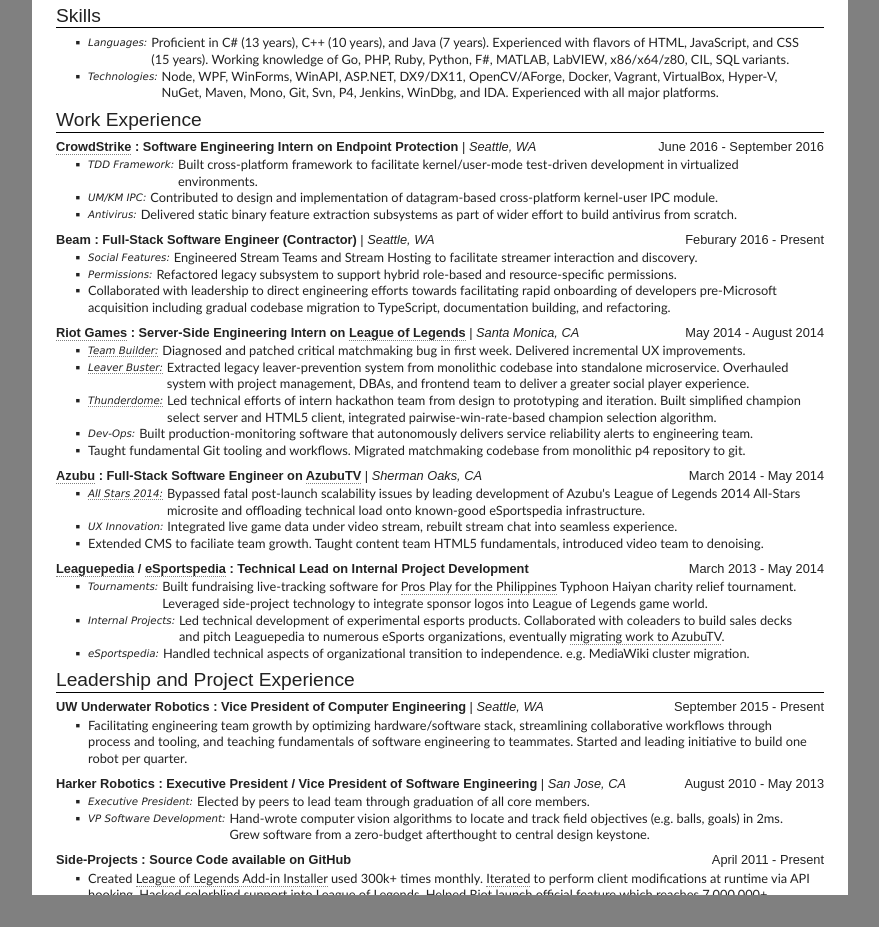
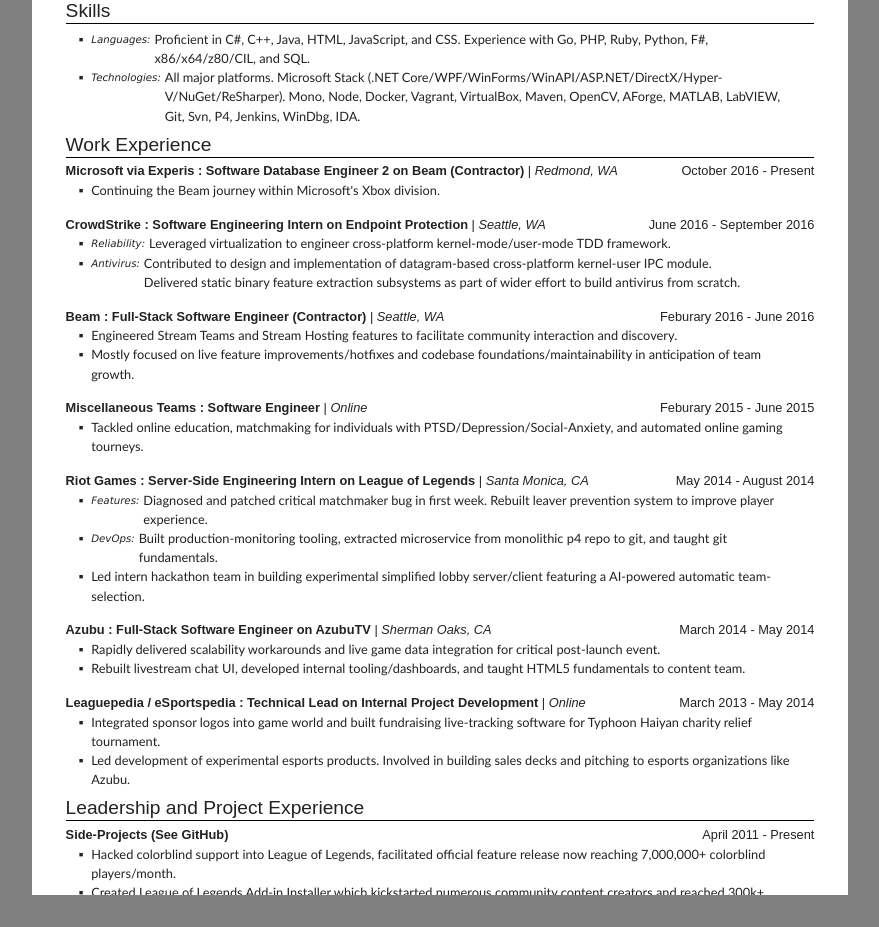
Before and after one commit to ItzWarty/resume, a plain HTML site: page index.html in a window 1280 px wide. Shown: the part 177-1104 px from the top of the page, without its empty margins (192-1071 px from the left). Drawn offline with Linux system fonts and the light colour scheme.

Commit message:
Add MS, trim wording, increase padding

```diff
--- a/index.html
+++ b/index.html
@@ -15,7 +15,7 @@
                <nav>
                   <a href="mailto:miyu@dargon.io">miyu@dargon.io</a>
                   <a href="http://lnked.in/miyu">lnked.in/miyu</a>
-                  <a href="https://github.com/ItzWarty">github.com/ItzWarty</a>
+                  <a href="https://github.com/ItzWarty">github.com/miyu</a>
                   <a href="tel:5103046673">(510)304-6673</a>
                </nav>
             </div>
@@ -33,8 +33,7 @@
                      <ul>
                         <li>
                            <p>
-                              Double Majoring in Computer Science, Applied and Computational Mathematical Sciences
-                              </br>3.8 Recent GPA, 5x Dean's List
+                              Double Majoring in Computer Science, Applied Math. 3.8 Recent GPA, 5x Dean's List.
                            </p>
                         </li>
                      </ul>
@@ -51,17 +50,17 @@
                         <li>
                            <h2>Languages:</h2>
                            <p>
-                              Proficient in <span>C# (13 years)</span>, <span>C++ (10 years)</span>, and <span>Java (7 years)</span>.
-                              Experienced with flavors of HTML, JavaScript, and CSS (15 years).
-                              Working knowledge of Go, PHP, Ruby, Python, F#, MATLAB, LabVIEW, x86/x64/z80, CIL, SQL variants.
+                              Proficient in <span>C#</span>, <span>C++</span>, <span>Java</span>, HTML, JavaScript, and CSS.
+                              Experience with Go, PHP, Ruby, Python, F#, x86/x64/z80/CIL, and SQL.
                            </p>
                         </li>
                         <li>
                            <h2>Technologies:</h2>
                             <p>
-                              Node, WPF, WinForms, WinAPI, ASP.NET, DX9/DX11, OpenCV/AForge, Docker, Vagrant, VirtualBox, Hyper-V, NuGet, Maven, Mono,
-                              <span>Git, Svn, P4,</span> Jenkins, WinDbg, and IDA.
-                              Experienced with all major platforms.
+                              All major platforms.
+
+                              Microsoft Stack (.NET Core/WPF/WinForms/WinAPI/ASP.NET/DirectX/Hyper-V/NuGet/ReSharper). Mono, Node, Docker, Vagrant, VirtualBox, Maven,
+                              OpenCV, AForge, MATLAB, LabVIEW, <span>Git, Svn, P4,</span> Jenkins, WinDbg, IDA.
                            </p>
                         </li>
                      </ul>
@@ -74,6 +73,23 @@
             <ul>
                <li class="thing">
                   <header>
+                     <h1><a href="http://www.microsoft.com/">Microsoft via Experis</a></h1>
+                     <address>Redmond, WA</address>
+                     <time>October 2016 - Present</time>
+                     <span class="role">Software Database Engineer 2 on Beam (Contractor)</span>
+                  </header>
+                  <section>
+                     <ul>
+                        <li>
+                           <p>
+                              Continuing the Beam journey within Microsoft's Xbox division.
+                           </p>
+                        </li>
+                     </ul>
+                  </section>
+               </li>
+               <li class="thing">
+                  <header>
                      <h1><a href="http://www.riotgames.com/">CrowdStrike</a></h1>
                      <address>Seattle, WA</address>
                      <time>June 2016 - September 2016</time>
@@ -82,21 +98,16 @@
                   <section>
                      <ul>
                         <li>
-                           <h2>TDD Framework:</h2>
+                           <h2>Reliability:</h2>
                            <p>
-                              Built cross-platform framework to facilitate kernel/user-mode test-driven development in virtualized environments.
-                           </p>
-                        </li>
-                        <li>
-                           <h2>UM/KM IPC:</h2>
-                           <p>
-                              Contributed to design and implementation of datagram-based cross-platform kernel-user IPC module.
+                              Leveraged virtualization to engineer cross-platform kernel-mode/user-mode TDD framework.
                            </p>
                         </li>
                         <li>
                            <h2>Antivirus:</h2>
                            <p>
-                              Delivered static binary feature extraction subsystems as part of wider effort to build antivirus from scratch.
+                              Contributed to design and implementation of datagram-based cross-platform kernel-user IPC module.
+                              <br />Delivered static binary feature extraction subsystems as part of wider effort to build antivirus from scratch.
                            </p>
                         </li>
                      </ul>
@@ -106,26 +117,36 @@
                   <header>
                      <h1>Beam</h1>
                      <address>Seattle, WA</address>
-                     <time>Feburary 2016 - Present</time>
+                     <time>Feburary 2016 - June 2016</time>
                      <span class="role">Full-Stack Software Engineer (Contractor)</span>
                   </header>
                   <section>
                      <ul>
                         <li>
-                           <h2>Social Features:</h2>
                            <p>
-                              Engineered Stream Teams and Stream Hosting to facilitate streamer interaction and discovery.
-                           </p>
-                        </li>
-                        <li>
-                           <h2>Permissions:</h2>
-                           <p>
-                              Refactored legacy subsystem to support hybrid role-based and resource-specific permissions.
+                             Engineered Stream Teams and Stream Hosting features to facilitate community interaction and discovery.
                            </p>
                         </li>
                         <li>
                            <p>
-                              Collaborated with leadership to direct engineering efforts towards facilitating rapid onboarding of developers pre-Microsoft acquisition including gradual codebase migration to TypeScript, documentation building, and refactoring.
+                              Mostly focused on live feature improvements/hotfixes and codebase foundations/maintainability in anticipation of team growth.
+                           </p>
+                        </li>
+                     </ul>
+                  </section>
+               </li>
+               <li class="thing">
+                  <header>
+                     <h1>Miscellaneous Teams</h1>
+                     <address>Online</address>
+                     <time>Feburary 2015 - June 2015</time>
+                     <span class="role">Software Engineer</span>
+                  </header>
+                  <section>
+                     <ul>
+                        <li>
+                           <p>
+                              Tackled online education, matchmaking for individuals with PTSD/Depression/Social-Anxiety, and automated online gaming tourneys.
                            </p>
                         </li>
                      </ul>
@@ -141,32 +162,21 @@
                   <section>
                      <ul>
                         <li>
-                           <h2><a href="http://na.leagueoflegends.com/en/tag/team-builder">Team Builder:</a></h2>
+                           <h2>Features:</h2>
                            <p>
-                              Diagnosed and patched critical matchmaking bug in first week. Delivered incremental UX improvements.
+                              Diagnosed and patched critical <a href="http://na.leagueoflegends.com/en/tag/team-builder">matchmaker</a> bug in first week.
+                              Rebuilt <a href="https://support.riotgames.com/hc/en-us/articles/201752714-LeaverBuster-FAQ">leaver prevention</a> system to improve player experience.
                            </p>
                         </li>
                         <li>
-                           <h2><a href="https://support.riotgames.com/hc/en-us/articles/201752714-LeaverBuster-FAQ">Leaver Buster:</a></h2>
+                           <h2>DevOps:</h2>
                            <p>
-                              Extracted legacy leaver-prevention system from monolithic codebase into standalone microservice. Overhauled system with project management, DBAs, and frontend team to deliver a greater social player experience.
-                           </p>
-                        </li>
-                        <li>
-                           <h2><a href="http://thunderdome.riotgames.com/">Thunderdome:</a></h2>
-                           <p>
-                              Led technical efforts of intern hackathon team from design to prototyping and iteration. Built simplified champion select server and HTML5 client, integrated pairwise-win-rate-based champion selection algorithm.
-                           </p>
-                        </li>
-                        <li>
-                           <h2>Dev-Ops:</h2>
-                           <p>
-                              Built production-monitoring software that autonomously delivers service reliability alerts to engineering team.
+                              Built production-monitoring tooling, extracted microservice from monolithic p4 repo to git, and taught git fundamentals.
                            </p>
                         </li>
                         <li>
                            <p>
-                              Taught fundamental Git tooling and workflows. Migrated matchmaking codebase from monolithic p4 repository to git.
+                              Led intern hackathon team in building experimental simplified lobby server/client featuring a AI-powered automatic team-selection.
                            </p>
                         </li>
                      </ul>
@@ -182,22 +192,13 @@
                   <section>
                      <ul>
                         <li>
-                           <h2><a href="http://webcache.googleusercontent.com/search?q=cache:abNmrmCPUcQJ:allstars.azubu.tv/+&cd=1&hl=en&ct=clnk&gl=us">All Stars 2014:</a></h2>
                            <p>
-                              Bypassed fatal post-launch scalability issues by leading development of
-                              Azubu's League of Legends 2014 All-Stars microsite and offloading technical
-                              load onto known-good eSportspedia infrastructure.
-                           </p>
-                        </li>
-                        <li>
-                           <h2>UX Innovation:</h2>
-                           <p>
-                              Integrated live game data under video stream, rebuilt stream chat into seamless experience.
+                              Rapidly delivered scalability workarounds and live game data integration for <a href="http://webcache.googleusercontent.com/search?q=cache:abNmrmCPUcQJ:allstars.azubu.tv/+&cd=1&hl=en&ct=clnk&gl=us">critical post-launch event</a>.
                            </p>
                         </li>
                         <li>
                            <p>
-                              Extended CMS to faciliate team growth. Taught content team HTML5 fundamentals, introduced video team to denoising.
+                              Rebuilt livestream chat UI, developed internal tooling/dashboards, and taught HTML5 fundamentals to content team.
                            </p>
                         </li>
                      </ul>
@@ -206,28 +207,20 @@
                <li class="thing">
                   <header>
                      <h1><a href="http://lol.gamepedia.com/">Leaguepedia</a> / <a href="http://lol.esportspedia.com/">eSportspedia</a></h1>
+                     <address>Online</address>
                      <time>March 2013 - May 2014</time>
                      <span class="role">Technical Lead on Internal Project Development</span>
                   </header>
                   <section>
                      <ul>
                         <li>
-                           <h2>Tournaments:</h2>
                            <p>
-                              Built fundraising live-tracking software for <a href="http://lol.gamepedia.com/Pros_Play_for_the_Philippines">Pros Play for the Philippines</a> Typhoon Haiyan charity relief tournament.
-                              <br/>Leveraged side-project technology to integrate sponsor logos into League of Legends game world.
+                              Integrated sponsor logos into game world and built fundraising live-tracking software for <a href="http://lol.gamepedia.com/Pros_Play_for_the_Philippines">Typhoon Haiyan charity relief tournament</a>.
                            </p>
                         </li>
                         <li>
-                           <h2>Internal Projects:</h2>
                            <p>
-                              Led technical development of experimental esports products. Collaborated with coleaders to build sales decks and pitch Leaguepedia to numerous eSports organizations, eventually <a href="https://web.archive.org/web/20140314060947/http://www.ongamers.com/articles/leaguepedia-founder-matthew-gunnin-headed-to-azubu-for-site-relaunch/1100-1023">migrating work to AzubuTV</a>.
-                           </p>
-                        </li>
-                        <li>
-                           <h2>eSportspedia:</h2>
-                           <p>
-                              Handled technical aspects of organizational transition to independence. e.g. MediaWiki cluster migration.
+                              Led development of experimental esports products. Involved in building sales decks and pitching to esports organizations like Azubu.
                            </p>
                         </li>
                      </ul>
@@ -240,16 +233,56 @@
             <ul>
                <li class="thing">
                   <header>
-                     <h1>UW Underwater Robotics</h1>
-                     <address>Seattle, WA</address>
-                     <time>September 2015 - Present</time>
-                     <span class="role">Vice President of Computer Engineering</span>
+                     <h1>Side-Projects (See GitHub)</h1>
+                     <time>April 2011 - Present</time>
                   </header>
                   <section>
                      <ul>
                         <li>
-                           Facilitating engineering team growth by optimizing hardware/software stack, streamlining collaborative workflows through process and tooling, and teaching fundamentals of software engineering to teammates.
-                           Started and leading initiative to build one robot per quarter.
+                           <p>
+                              Hacked colorblind support into League of Legends, facilitated official feature release now reaching 7,000,000+ colorblind players/month.
+                           </p>
+                        </li>
+                        <li>
+                           <p>
+                              Created <a href="http://forums.na.leagueoflegends.com/board/showthread.php?t=722943%255D">League of Legends Add-in Installer</a> which kickstarted numerous community content creators and reached 300k+ monthly runs.
+                           </p>
+                        </li>
+                        <li>
+                           <h2>Other Stuff:</h2>
+                           <p>
+                              <a href="http://www.itzwarty.com/character-detection-in-league-of-legends-artwork/">Character Detection in hand-drawn character artwork</a>,
+                              <a href="https://github.com/the-dargon-project/ryu">IoC container</a>,
+                              <a href="https://github.com/the-dargon-project/dargon.nest">Patching/Deployment</a>,
+                              <a href="https://github.com/the-dargon-project/NMockito">Mockito</a>/<a href="https://github.com/the-dargon-project/Dargon.Management-Interface">JMX</a>/<a href="https://github.com/itzwarty/Constructors">Lombok</a> for .NET,
+                              <a href="https://github.com/the-dargon-project/PortableObjects">Compact Binary Serialization</a>,
+                              <a href="https://github.com/the-dargon-project/Dargon.Services">TCP</a>/<a href="https://github.com/the-dargon-project/Dargon.courier">UDP</a> networking library, <a href="https://github.com/the-dargon-project/Dargon.Hydar">In-Memory Data Grid</a>,
+                              <a href="https://github.com/the-dargon-project/Dargon.Services">and procedural dungeon generation</a>.
+                           </p>
+                        </li>
+                     </ul>
+                  </section>
+               </li>
+               <li class="thing">
+                  <header>
+                     <h1>UW Underwater Robotics</h1>
+                     <address>Seattle, WA</address>
+                     <time>September 2015 - Present</time>
+                     <span class="role">Team Captain / Vice President of Computer Engineering</span>
+                  </header>
+                  <section>
+                     <ul>
+                        <li>
+                           <h2>Captain:</h2>
+                           <p>
+                              Leading pivot to fully autonomous robotics. Roles: team-building and culture, project management, and overseeing team leads.
+                           </p>
+                        </li>
+                        <li>
+                           <h2>VP CE:</h2>
+                           <p>
+                              Reworked hardware/software stack, streamlined collaborative workflows, taught fundamentals of software engineering.
+                           </p>
                         </li>
                      </ul>
                   </section>
@@ -264,45 +297,8 @@
                   <section>
                      <ul>
                         <li>
-                           <h2>Executive President:</h2>
                            <p>
-                              Elected by peers to lead team through graduation of all core members.
-                           </p>
-                        </li>
-                        <li>
-                           <h2>VP Software Development:</h2>
-                           <p>
-                              Hand-wrote computer vision algorithms to locate and track field objectives (e.g. balls, goals) in 2ms.
-                              <br/>Grew software from a zero-budget afterthought to central design keystone.
-                           </p>
-                        </li>
-                     </ul>
-                  </section>
-               </li>
-               <li class="thing">
-                  <header>
-                     <h1>Side-Projects</h1>
-                     <span class="role">Source Code available on GitHub</span>
-                     <time>April 2011 - Present</time>
-                  </header>
-                  <section>
-                     <ul>
-                        <li>
-                           <p>
-                              Created <a href="http://forums.na.leagueoflegends.com/board/showthread.php?t=722943%255D">League of Legends Add-in Installer</a> used 300k+ times monthly. <a href="https://www.reddit.com/r/leagueoflegends/comments/yu2zp/introducing_my_summer_project_the_dargon_project/">Iterated</a> to perform client modifications at runtime via API hooking.
-                              Hacked <a href="https://www.youtube.com/watch?v=JCZQ5LmOvkU">colorblind support into League of Legends</a>. Helped Riot launch official feature which reaches 7,000,000+ colorblind players monthly.
-                           </p>
-                        </li>
-                        <li>
-                           <p>
-                              Numerous iterations of
-                              <a href="http://www.itzwarty.com/character-detection-in-league-of-legends-artwork/">Character Detection in hand-drawn character artwork</a>,
-                              <a href="https://github.com/the-dargon-project/ryu">IoC container</a>,
-                              <a href="https://github.com/the-dargon-project/dargon.nest">patcher/deployer</a>,
-                              <a href="https://github.com/the-dargon-project/NMockito">Mockito</a>/<a href="https://github.com/the-dargon-project/Dargon.Management-Interface">JMX</a>/<a href="https://github.com/itzwarty/Constructors">Lombok</a> for .NET,
-                              <a href="https://github.com/the-dargon-project/PortableObjects">compact binary serializer</a>,
-                              <a href="https://github.com/the-dargon-project/Dargon.Services">tcp</a>/<a href="https://github.com/the-dargon-project/Dargon.courier">udp</a> networking library, and <a href="https://github.com/the-dargon-project/Dargon.Hydar">in-memory data grid</a>,
-                              <a href="https://github.com/the-dargon-project/Dargon.Services">procedural dungeon generation</a>.
+                              Elected by peers. Grew software into central design keystone. Hand-write realtime (&lt;2ms) computer vision code to track field objectives.
                            </p>
                         </li>
                      </ul>
--- a/style.less
+++ b/style.less
@@ -1,6 +1,6 @@
 @page_spacing: 1em;
 @debug: false;
-@force-print: false;
+@force-print: true;
 
 .clearfix() {
   overflow: auto;
@@ -36,7 +36,7 @@ body {
    width: 8.5in;
    height: 11in;
    margin: 0 @page_spacing @page_spacing 0;
-   padding: 0.25in;
+   padding: 0.35in;
    color: #222222;
    background-color: white;
    overflow: hidden !important;
@@ -73,7 +73,7 @@ body {
         font-size: 80%;
 
         &:not(:last-of-type) {
-           margin-bottom: 0.7em;
+           margin-bottom: 1.3em;
         }
 
         > header {
@@ -114,10 +114,10 @@ body {
 
         section {
            font-family: "Calibri";
-           line-height: 1.3em;
+           line-height: 1.5em;
 
            > p, > ul {
-              clear: both; padding-left: 2.5em; padding-right: 1em;
+              clear: both; padding-left: 2.0em; padding-right: 1em;
 
               .single-line { display: block !important; }
               span { white-space: nowrap; }
@@ -165,9 +165,11 @@ body {
    .qr-code {
       &when(@debug) { background-color: darkorange; }
 
+      float: right;
       order: 2;
+      box-sizing: border-box;
       width: 45px; height: 45px; margin-left: 0.2em;
-      background-image: url("assets/itzwarty.github.io_resume_qr.png");
+      background-image: url("assets/miyu.github.io_resume_qr.png");
       background-size: contain;
 
       &when not (@force-print) {
```
Also changed, not shown: assets/miyu.github.io_resume_qr.png (added), style.css.
